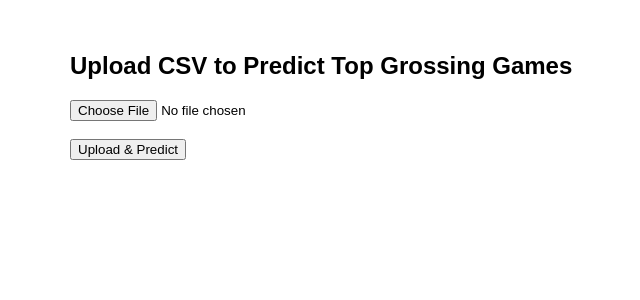
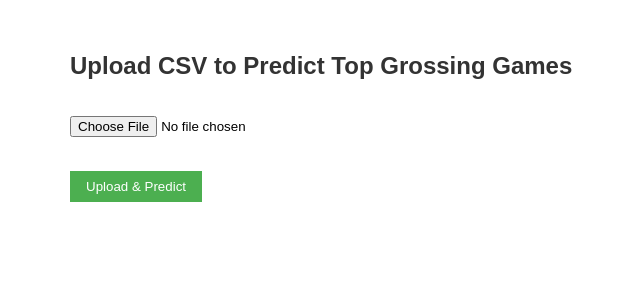
Before and after one commit to tylxrlane00/video-game-sales-ML-project, a Flask app: page / in a window 1280 px wide. Shown: the top 300 px of the page, without its empty margins (270-910 px from the left). Run offline with Flask 3, Linux system fonts and the light colour scheme; parts of the project's set-up code (start-up, migrations or seed data) failed here and were passed over.

Commit message:
updates to flask app

```diff
--- a/app/app.py
+++ b/app/app.py
@@ -35,5 +35,34 @@ def predict():
     except Exception as e:
         return jsonify({"error": str(e)}), 500
 
+@app.route("/upload", methods=["POST"])
+def upload():
+    try:
+        if "file" not in request.files:
+            return "No file part", 400
+
+        file = request.files["file"]
+
+        if file.filename == "":
+            return "No selected file", 400
+
+        # Read CSV into a DataFrame
+        df = pd.read_csv(file)
+
+        # Make predictions
+        predictions = model.predict(df)
+        probabilities = model.predict_proba(df)[:, 1]
+
+        # Add predictions to DataFrame
+        df["Prediction"] = predictions
+        df["Probability_Top_Grossing"] = probabilities
+
+        # Show result as HTML table
+        return render_template("results.html", tables=[df.to_html(classes="table table-bordered", index=False)], titles=df.columns.values)
+
+    except Exception as e:
+        return f"An error occurred: {e}", 500
+
+
 if __name__ == "__main__":
     app.run(debug=True)
--- a/app/templates/index.html
+++ b/app/templates/index.html
@@ -3,15 +3,39 @@
 <head>
   <meta charset="UTF-8">
   <title>Video Game Sales MVP</title>
+  <style>
+    body {
+      font-family: Arial, sans-serif;
+      max-width: 600px;
+      margin: auto;
+      padding: 2rem;
+    }
+    h2 {
+      color: #333;
+    }
+    input[type="file"] {
+      margin-top: 1rem;
+    }
+    button {
+      margin-top: 1rem;
+      padding: 0.5rem 1rem;
+      background-color: #4CAF50;
+      color: white;
+      border: none;
+      cursor: pointer;
+    }
+    button:hover {
+      background-color: #45a049;
+    }
+  </style>
 </head>
-<body style="font-family: Arial; max-width: 600px; margin: auto; padding: 2rem;">
+<body>
   <h2>Upload CSV to Predict Top Grossing Games</h2>
 
-  <form action="/predict" method="post" enctype="multipart/form-data">
+  <form action="/upload" method="post" enctype="multipart/form-data">
     <input type="file" name="file" accept=".csv" required>
     <br><br>
     <button type="submit">Upload & Predict</button>
   </form>
-
 </body>
 </html>
```
Also changed, not shown: app/templates/results.html (added, +15 -0 lines).
